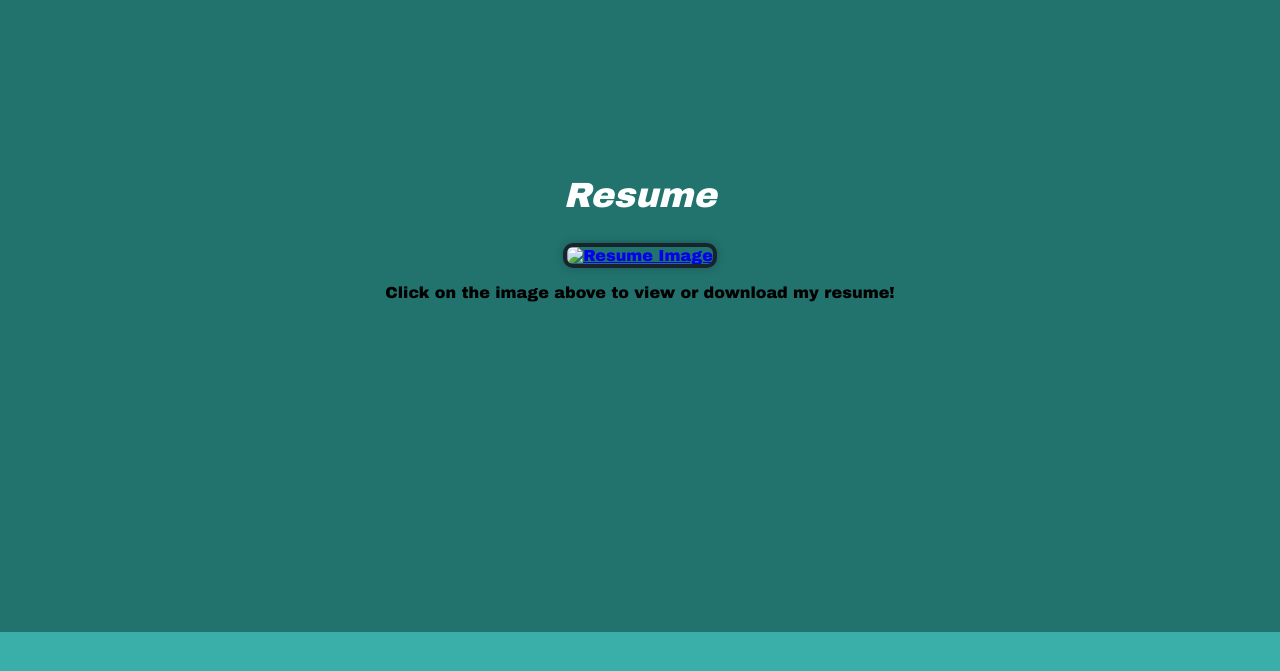
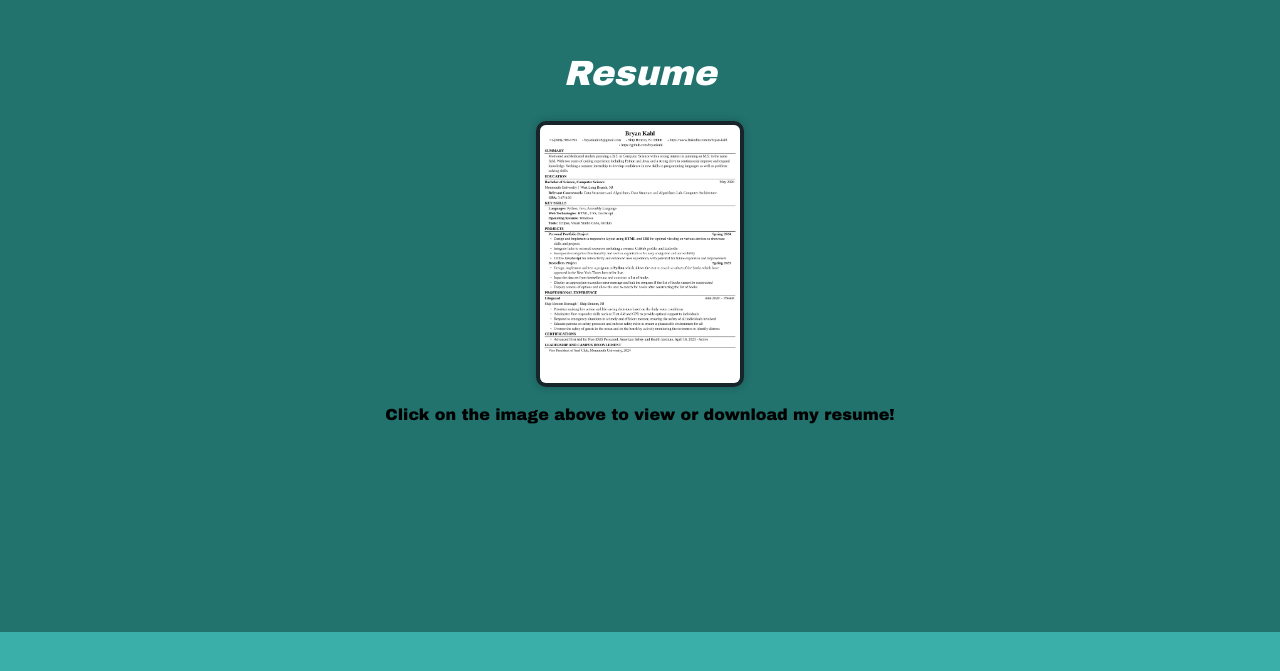
Before and after one commit to bryankahl/Personal-Portfolio, a plain HTML site: page index.html in a window 1280 px wide. Shown: the part 1038-1709 px from the top of the page. Drawn offline with Linux system fonts and the light colour scheme.

Commit message:
Add files via upload

```diff
--- a/index.html
+++ b/index.html
@@ -34,8 +34,8 @@
     <section id="resume">
         <h2>Resume</h2>
         <div class="resume-content">
-            <a href="Bryan Kahl Resume 2023  (5).pdf" target="_blank" class="resume-link">
-                <img src="Bryan Kahl Resume 2023  (4)_page-0001.jpg" alt="Resume Image">
+            <a href="Bryan Kahl Resume 2023  (6).pdf" target="_blank" class="resume-link">
+                <img src="Bryan Kahl Resume 2023  (6).jpg" alt="Resume Image">
             </a>
             <p>Click on the image above to view or download my resume!</p>
 
```
Also changed, not shown: Bryan Kahl Resume 2023  (6).jpg (added), 1 other file.
